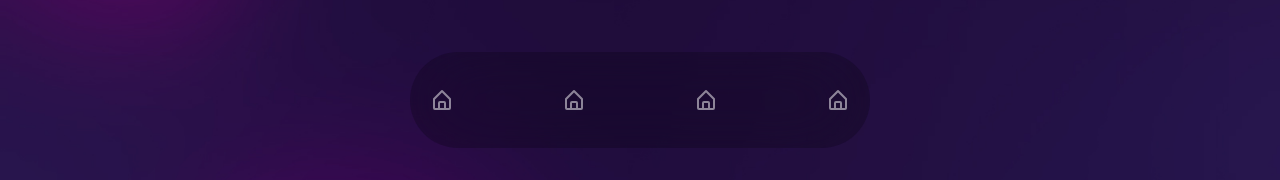
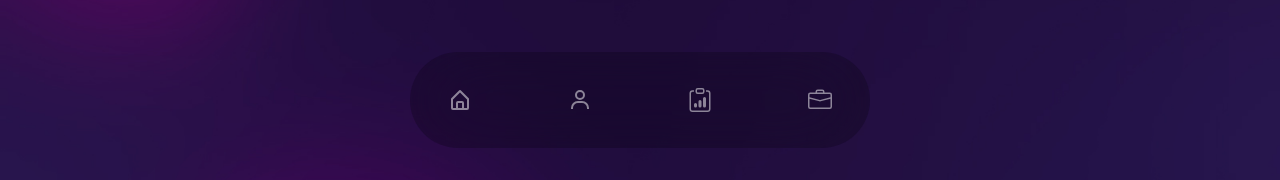
Before and after one commit to danielAwale/black-heart-studios-, a React (Create React App) app: page / in a window 1280 px wide. Shown: the part 620-800 px from the top of the page. Built offline with nearby package versions, Linux system fonts and the light colour scheme; the HTML template or start-up script is replaced by a standard one; a web font is replaced by a local one.

Commit message:
add more styles and make sure the nav is fixed and centered

```diff
--- a/src/components/Nav.js
+++ b/src/components/Nav.js
@@ -10,17 +10,17 @@ const Nav = () => {
   return <nav className='fixed bottom-2 lg:bottom-8 w-full overflow-hidden z-50'>
     <div className='container mx-auto'>
       <div className='w-full bg-black/20 h-[96px] backdrop-blur-2xl rounded-full max-w-[460px] mx-auto px-5 flex justify-between text-2xl items-center text-white/50'>
-        <Link>
+        <Link className="cursor-pointer w-[60px] h-[60px] flex items-center justify-center">
           <BiHomeAlt />
         </Link>
-        <Link>
-          <BiHomeAlt />
+        <Link className="cursor-pointer w-[60px] h-[60px] flex items-center justify-center">
+          <BiUser />
         </Link>
-        <Link>
-          <BiHomeAlt />
+        <Link className="cursor-pointer w-[60px] h-[60px] flex items-center justify-center">
+          <BsClipboardData />
         </Link>
-        <Link>
-          <BiHomeAlt />
+        <Link className="cursor-pointer w-[60px] h-[60px] flex items-center justify-center">
+          <BsBriefcase />
         </Link>
       </div>
     </div>
```
